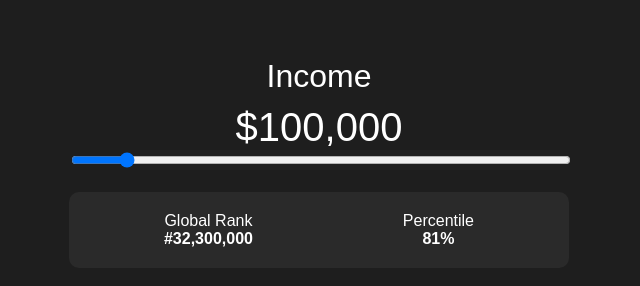
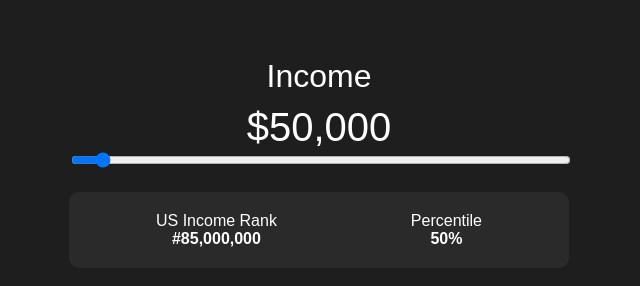
Before and after one commit to HW91/PercentileSlider, a plain HTML site: page index.html in a window 1280 px wide. Shown: the whole page, without its empty margins (321-961 px from the left). Drawn offline with Linux system fonts and the light colour scheme.

Commit message:
Update index.html

```diff
--- a/index.html
+++ b/index.html
@@ -17,18 +17,18 @@
 </head>
 <body>
   <div class="income-header">Income</div>
-  <div class="income-value" id="incomeDisplay">$100,000</div>
+  <div class="income-value" id="incomeDisplay">$50,000</div>
 
   <div class="slider-container">
-    <input type="range" min="0" max="1000000" value="100000" step="1000" id="incomeSlider" />
+    <input type="range" min="0" max="1000000" value="50000" step="1000" id="incomeSlider" />
     <div class="box">
       <div class="item">
-        <div>Global Rank</div>
-        <strong id="rank">#32,300,000</strong>
+        <div>US Income Rank</div>
+        <strong id="rank">#85,000,000</strong>
       </div>
       <div class="item">
         <div>Percentile</div>
-        <strong id="percentile">81%</strong>
+        <strong id="percentile">50%</strong>
       </div>
     </div>
   </div>
```
